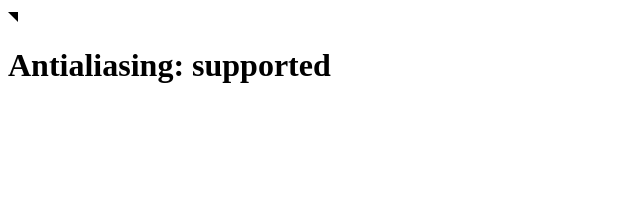
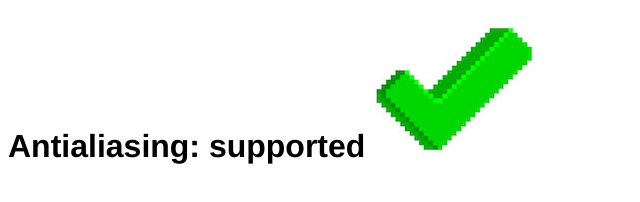
Before and after one commit to PixelsCommander/isAntialiasingSupportedForWebGL, a website: page demo/index.html in a window 1280 px wide. Shown: the whole page, without its empty margins (0-640 px from the left). Drawn offline with Linux system fonts and the light colour scheme.

Commit message:
Adds demo

```diff
--- a/demo/index.html
+++ b/demo/index.html
@@ -3,13 +3,18 @@
 <head>
     <meta charset="UTF-8">
     <title>AA test demo</title>
+    <style>
+        body{
+            font-family: "Helvetica Neue";
+        }
+    </style>
 </head>
 <body>
 <script src="../src/index.js"></script>
 <h1>
     Antialiasing: <script>
         if (window.antialiasingSupported) {
-            document.write('supported');
+            document.write('supported <img src="../check.jpeg">');
         } else {
             document.write('not supported');
         }
--- a/package.json
+++ b/package.json
@@ -1,5 +1,5 @@
 {
-  "name": "antialiasingTestWebGL",
+  "name": "isantialiasingsupported",
   "version": "1.0.0",
   "description": "",
   "main": "./src/index.js",
--- a/src/index.js
+++ b/src/index.js
@@ -21,8 +21,6 @@ function isAntialiasingSupported() {
     var canvas = document.createElement('canvas');
     canvas.width = canvasSize;
     canvas.height = canvasSize;
-
-    document.body.appendChild(canvas);
 
     gl = canvas.getContext('webgl', {
         antialias: true,
```
Also changed, not shown: README.md, check.jpeg (added).
